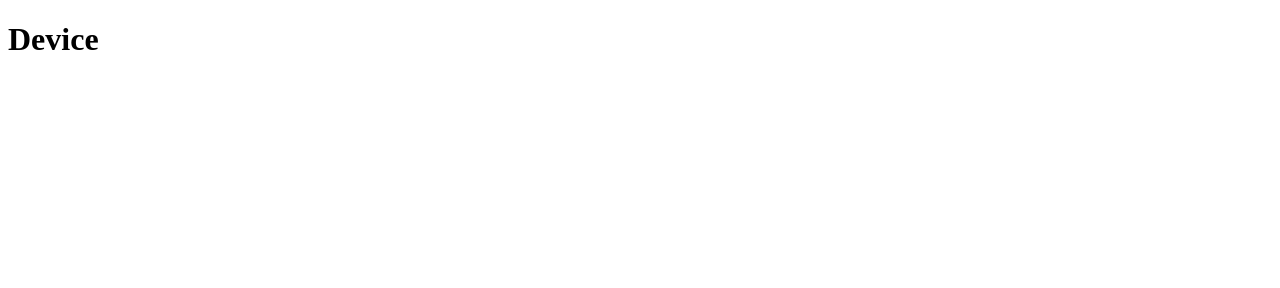
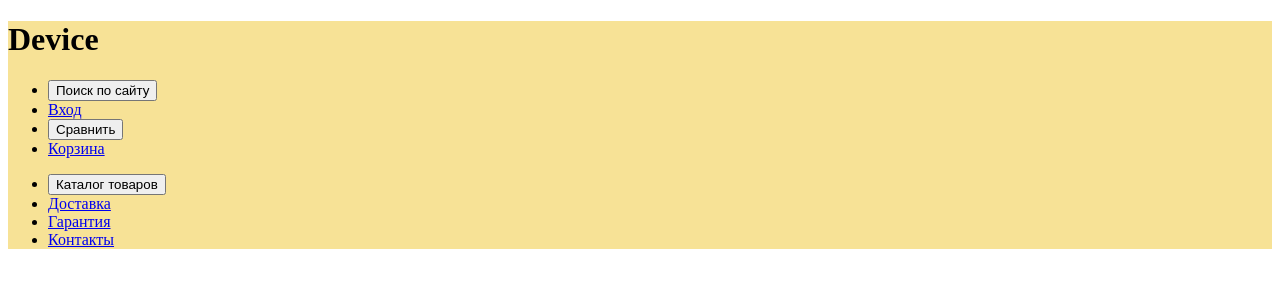
Before and after one commit to IIIepx/dvc, a plain HTML site: page index.html in a window 1280 px wide. Drawn offline with Linux system fonts and the light colour scheme.

Commit message:
Header created

```diff
--- /dev/null
+++ b/css/style.css
@@ -0,0 +1,3 @@
+header {
+  background-color: #f7e296;
+}
--- a/index.html
+++ b/index.html
@@ -4,12 +4,47 @@
   <meta charset="UTF-8">
   <meta name="viewport" content="width=device-width, initial-scale=1.0">
   <meta http-equiv="X-UA-Compatible" content="ie=edge">
+  <link rel="stylesheet" href="css\style.css">
   <title>Device</title>
 </head>
 <body>
+
   <header class="header-main">
     <h1 class="logo-main">Device</h1>
+    <nav class="navigation-aux">
+      <ul>
+        <li>
+          <button class="navigation-seek__button" type="button" name="seek-button">Поиск по сайту</button>
+        </li>
+        <li>
+          <a class="naigation-login" href="login.html">Вход</a>
+        </li>
+        <li>
+          <button class=".navigation-compare__button" type="button" name="compare-button">Сравнить</button>
+        </li>
+        <li>
+          <a class="navigation-busket" href="busket.html" >Корзина</a>
+        </li>
+      </ul>
+    </nav>
+    <nav class="navigation-main">
+      <ul class="navigation-main">
+        <li>
+          <button class="navigation-catalog__button" type="button" name="catalog-button">Каталог товаров</button>
+        </li>
+        <li>
+          <a class="navigation-delivery" href="delivery.html">Доставка</a>
+        </li>
+        <li>
+          <a class="navigation-warranty" href="warranty.html">Гарантия</a>
+        </li>
+        <li>
+          <a class="navigation-contacts" href="contacts.html">Контакты</a>
+        </li>
+      </ul>
+    </nav>
+  </header>
 
-  </header>
+
 </body>
 </html>
```
